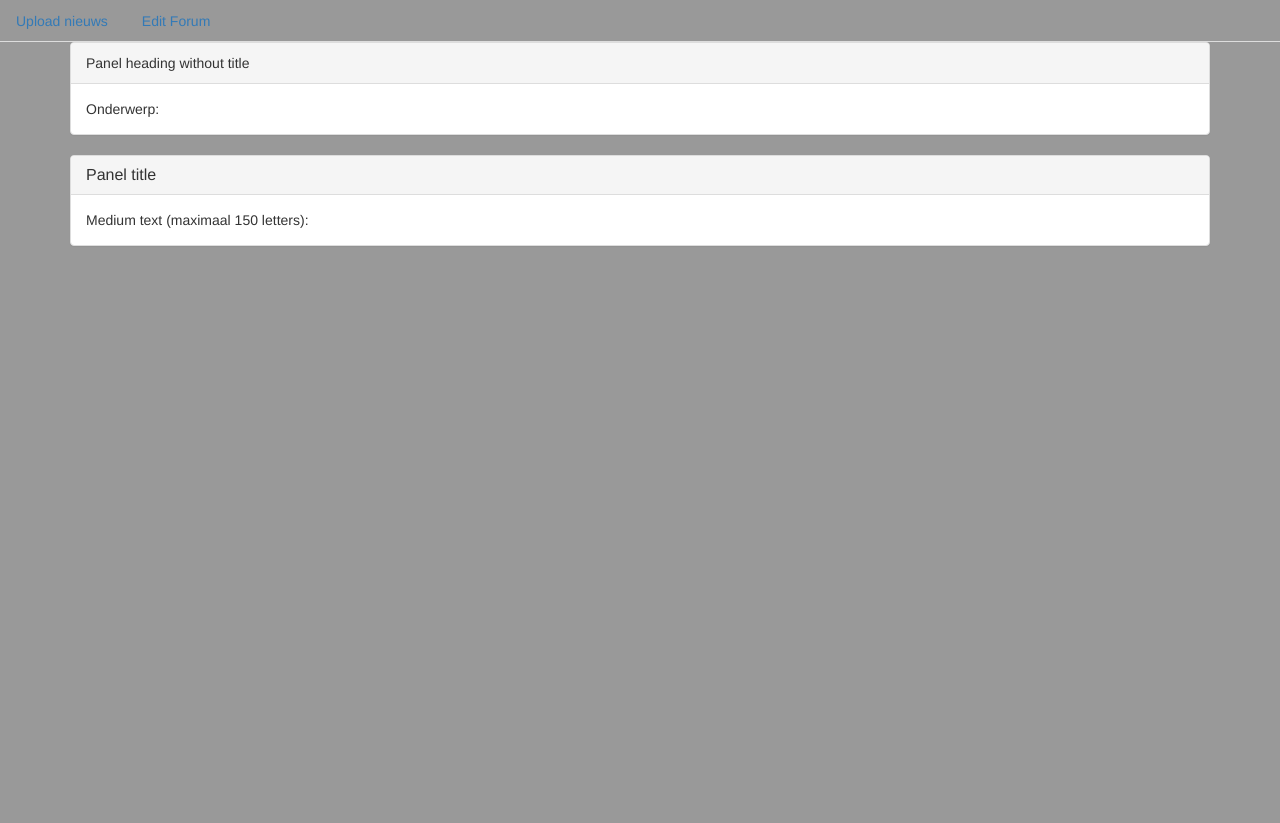
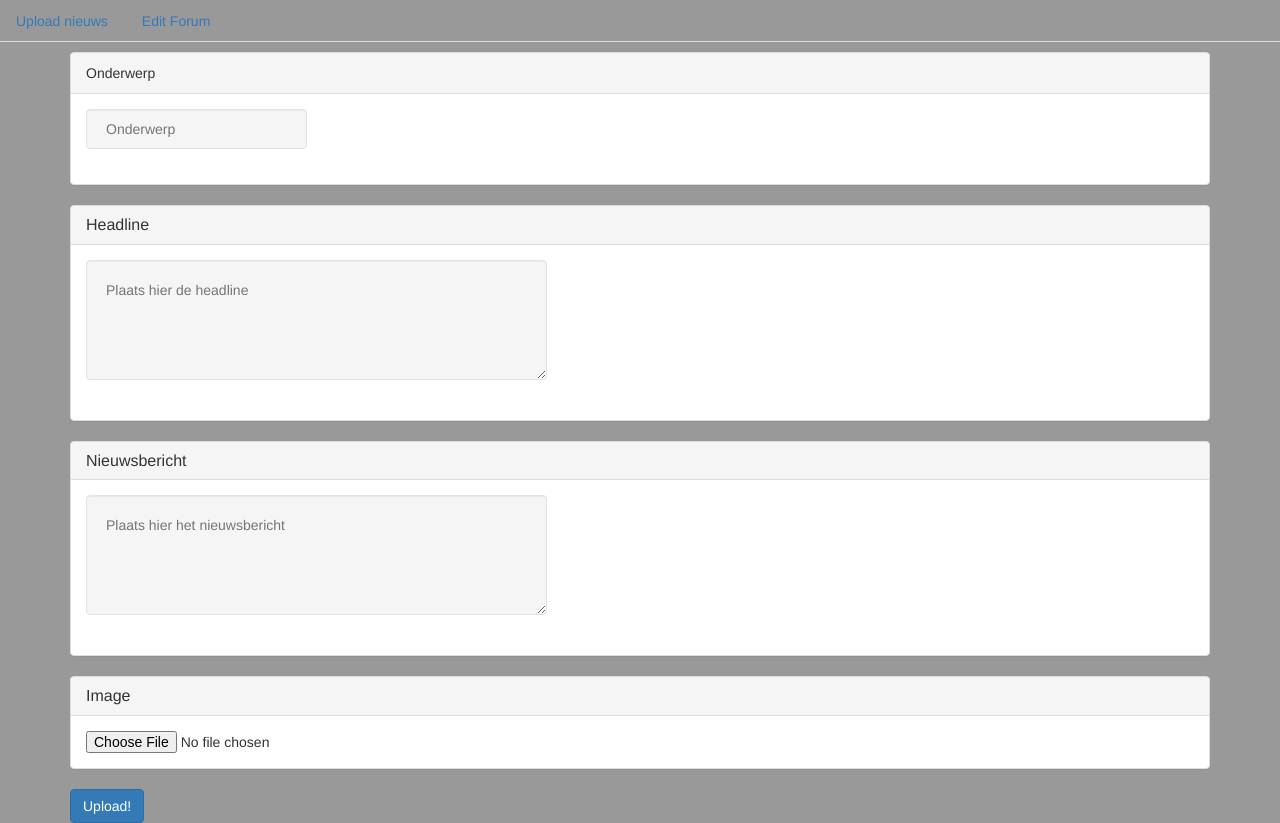
Before and after one commit to elwindejonge/forum, a PHP site: page /forumgoed/admin/panel.php in a window 1280 px wide. Before the commit the page ends 246 px from the top, so only its background shows below. Run offline with PHP 8.4, Linux system fonts and the light colour scheme.

Commit message:
Weer een nieuwe update

```diff
--- a/admin/panel.php
+++ b/admin/panel.php
@@ -1,7 +1,20 @@
 <?php
+session_start();
+include "../app/database.php";
 
-include ("../app/database.php");
+if(connectToDatabase()) {
 
+
+if ($_SERVER['REQUEST_METHOD'] == 'POST' && isset($_POST['subject']) && !empty($_POST['subject'])) {
+    //Insert post
+    $name = $_POST['subject'];
+    $medium_content = $_POST['headline'];
+    $long_content = $_POST['newsmessage'];
+
+    executeDbStatement('INSERT INTO nieuwspanel.nieuws (name,medium_content,long_content) VALUES (?, ?, ?)', [$name, $medium_content, $long_content]);
+}
+}
+session_destroy();
 ?>
 <!DOCTYPE html>
 <html lang="nl">
@@ -18,27 +31,49 @@ include ("../app/database.php");
 </head>
 <body>
 <ul class="nav nav-tabs">
-    <li role="presentation"><a href="#">Upload nieuws</a></li>
-    <li role="presentation"><a href="#">Edit Forum</a></li>
+    <li role="presentation"><a href="panel.php">Upload nieuws</a></li>
+    <li role="presentation"><a href="editforum.php">Edit Forum</a></li>
 </ul>
 
 <div class="container">
-
-    <div class="panel panel-default">
-        <div class="panel-heading">Panel heading without title</div>
+<form method="POST">
+    <div style="margin-top:10px;" class="panel panel-default">
+        <div class="panel-heading">Onderwerp</div>
         <div class="panel-body">
-           Onderwerp:
+           <input style="height: 20px;" class="well" type="text" placeholder="Onderwerp" name="subject"/>
         </div>
     </div>
 
     <div class="panel panel-default">
         <div class="panel-heading">
-            <h3 class="panel-title">Panel title</h3>
+            <h3 class="panel-title">Headline</h3>
         </div>
         <div class="panel-body">
-            Medium text (maximaal 150 letters):
+           <textarea name="headline" class="well" placeholder="Plaats hier de headline" rows="4" cols="50"></textarea>
         </div>
     </div>
+
+    <div class="panel panel-default">
+        <div class="panel-heading">
+            <h3 class="panel-title">Nieuwsbericht</h3>
+        </div>
+        <div class="panel-body">
+            <textarea name="newsmessage" class="well" placeholder="Plaats hier het nieuwsbericht" rows="4" cols="50"></textarea>
+        </div>
+    </div>
+
+    <div class="panel panel-default">
+        <div class="panel-heading">
+            <h3 class="panel-title">Image</h3>
+        </div>
+        <div class="panel-body">
+                <input type="file">
+        </div>
+    </div>
+
+    <input class="btn btn-primary" type="submit" name="submit" value="Upload!"/></br>
+</form>
+
 </div>
 </body>
 </html>
```
Also changed, not shown: admin/editforum.php (added, +60 -0 lines), posts.php (+9 -4 lines), img/uploads/basje.jpg (added), 2 other files.
